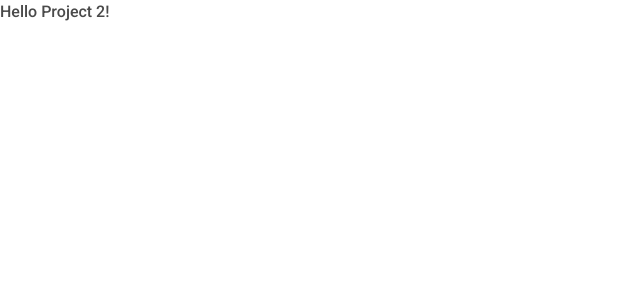
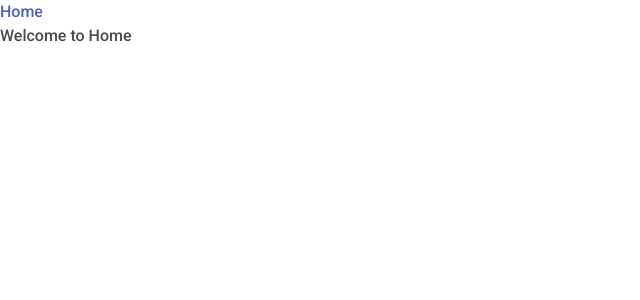
Before and after one commit to joshua-bake/Brain-Bites, a React (Vite) app: page /home in a window 1280 px wide. Shown: the top 300 px of the page, without its empty margins (0-640 px from the left). Built offline with nearby package versions, Linux system fonts and the light colour scheme.

Commit message:
added base components

```diff
--- a/package.json
+++ b/package.json
@@ -9,6 +9,8 @@
     "preview": "vite preview"
   },
   "dependencies": {
+    "@headlessui/react": "^1.7.19",
+    "@heroicons/react": "^2.1.3",
     "bulma": "^0.9.4",
     "react": "^18.2.0",
     "react-dom": "^18.2.0",
--- a/src/App.tsx
+++ b/src/App.tsx
@@ -1,5 +1,20 @@
+import { BrowserRouter as Router, Routes, Route } from "react-router-dom"
+import Navbar from "./components/Navbar"
+import Home from "./components/Home"
+
 function App() {
-  return <h1>Hello Project 2!</h1>
+
+
+
+
+  return (
+    <Router>
+      <Navbar />
+      <Routes>
+        <Route path="/home" element={<Home />} />
+      </Routes>
+    </Router>
+  )
 }
 
 export default App
--- /dev/null
+++ b/src/components/Home.tsx
@@ -0,0 +1,12 @@
+import React from 'react'
+
+const Home = () => {
+
+
+
+    return (
+        <div>Welcome to Home</div>
+    )
+}
+
+export default Home
--- /dev/null
+++ b/src/components/Navbar.tsx
@@ -0,0 +1,28 @@
+import React from 'react'
+import { Link } from 'react-router-dom'
+
+const Navbar = () => {
+
+
+
+
+
+    return (
+        <>
+            <header>
+                <nav>
+                    <div>
+                        <div>
+                            <Link to='/home'>
+                                Home
+                            </Link>
+                        </div>
+                    </div>
+                </nav>
+            </header>
+
+        </>
+    )
+}
+
+export default Navbar
```
Also changed, not shown: src/components/Signup.tsx (added, +29 -0 lines), tailwind.config.js (+5 -7 lines), 1 other file (tests, documents, lock files or other folders).
